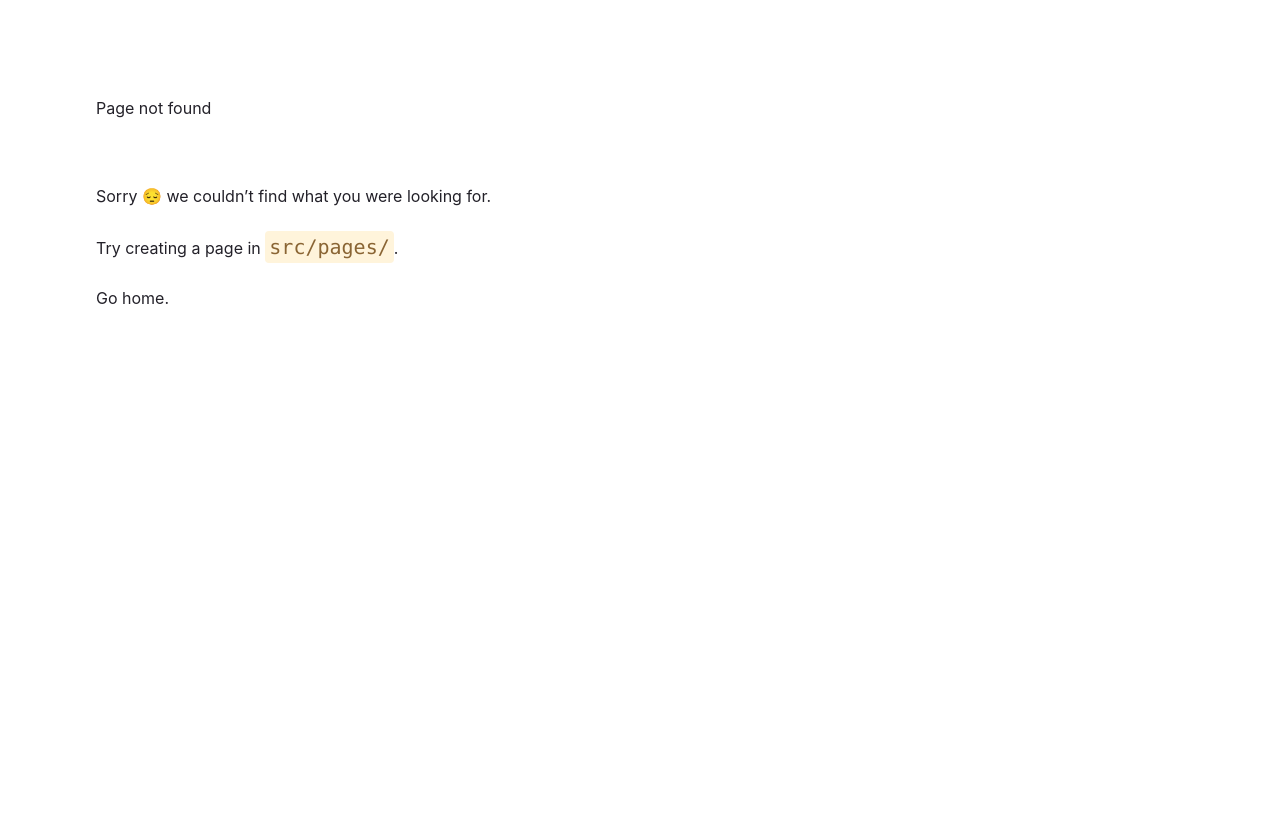
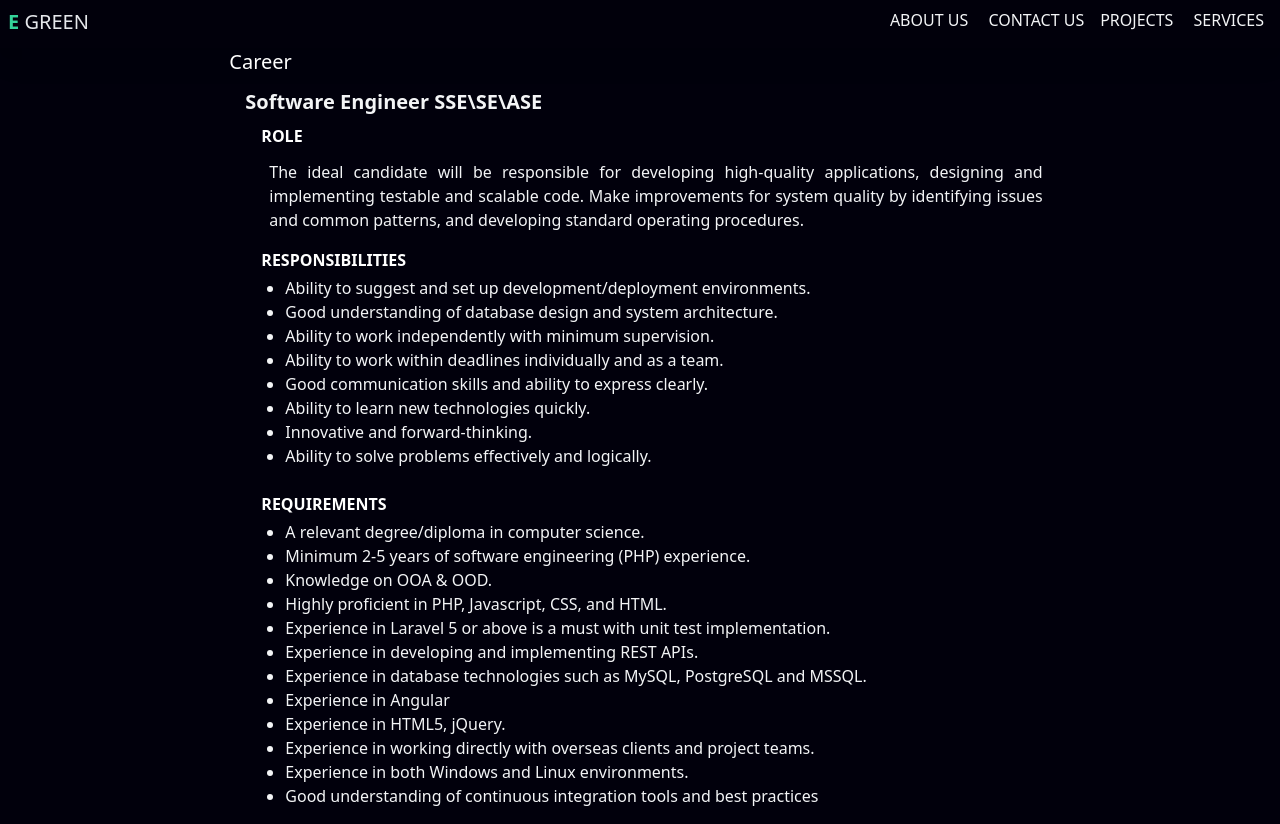
Before and after one commit to e-green/e-green, a Gatsby site: page /career in a window 1280 px wide. Before the commit this address had no page. Before the commit the page ends 800 px from the top, so only its background shows below. Built offline with nearby package versions, Linux system fonts and the light colour scheme; Gatsby itself is replaced by a stand-in of ours.

Commit message:
Update content

```diff
--- a/src/components/layout.js
+++ b/src/components/layout.js
@@ -19,7 +19,7 @@ const PageLayout = ({ children }) => {
     return (
         <main
 
-            className=" w-full h-screen flex flex-col bg-web">
+            className=" w-full min-h-screen flex flex-col bg-web font-sans">
             <nav className="h-12 w-full  mb-12 md:mb-0 bg-black bg-opacity-5 shadow-xl px-2 py-2 flex flex-row justify-between">
                 <div className="text-gray-200 object-center text-xl cursor-pointer">
                     <Link to="/">
--- a/src/pages/about.js
+++ b/src/pages/about.js
@@ -11,17 +11,15 @@ const AboutUsPage = () => {
                             <span className={"font-bold"}> we are </span>
                         </h1>
                         <p className={"text-gray-200 text-justify font-medium"}>
-                            In 2014 founder and CEO Dewmal start E-Green Software Company to set out to revolutionize enterprise IT.
-                            Today E-Green is the company that provides a comprehensive, open source ecosystem platform for the
-                            connected business.
-                            We are created creative, valuable software to global world for their business.
-
-                            E-Green strives to offer the best solution for your business and impartial advice at an honest price.
-                            We are constantly investigating new technologies and recommend them when they make sense.
-
-                            Whether it's website or graphic design, system development or custom programming we
-                            like to keep everything under
-                            one roof to make it easier for our customers.
+                            E-Green  was founded in 2014 with the objective to provide software solutions
+                             to business needs. Today, E-Green is a company that provides a
+                             comprehensive, open source ecosystem platform for the connected business.
+                             We have created creative, valuable software for customers' business.
+                             E-Green strives to offer the best solution for your business and impartial
+                             advice at an honest price. We are constantly investigating new technologies
+                             and recommend them when they make sense. Whether it's website or graphic design,
+                             system development or custom programming we like to keep everything
+                             under one roof to make it easier for our customers.
                         </p>
                     </div>
                 </div>
--- /dev/null
+++ b/src/pages/career.js
@@ -0,0 +1,69 @@
+import * as React from "react";
+import PageLayout from "../components/layout";
+
+const ProjectsPage = () => {
+    return (
+        <PageLayout>
+            <div className="justify-self-center mb-auto mt-auto grid justify-items-center md:w-2/3">
+                <div className={"px-4"}>
+                    <h1 className={"text-white text-xl mb-3"}>
+                        Career
+                    </h1>
+                    <div className="text-gray-100 ml-4 grid grid-cols-1 gap-8 text-justify">
+                        <div>
+                            <h4 className="text-xl font-bold">Software Engineer SSE\SE\ASE</h4>
+                            <p className="mt-2 font-light pl-4 text-justify">
+                                <div className="font-semibold mb-1 text-white">
+                                    ROLE
+                                </div>
+                                <div className="p-2">
+                                    The ideal candidate will be responsible for developing high-quality applications,
+                                    designing and implementing testable and scalable code. Make improvements
+                                    for system quality by identifying
+                                    issues and common patterns, and developing standard operating procedures.
+                                </div>
+
+                                <div className="font-semibold mt-2 mb-1 text-white">
+                                    RESPONSIBILITIES
+                                </div>
+
+                                <ul className="p-6 pt-0 pb-4 list-disc">
+                                    <li>Ability to suggest and set up development/deployment environments.</li>
+                                    <li>Good understanding of database design and system architecture.</li>
+                                    <li>Ability to work independently with minimum supervision.</li>
+                                    <li>Ability to work within deadlines individually and as a team.</li>
+                                    <li>Good communication skills and ability to express clearly.</li>
+                                    <li>Ability to learn new technologies quickly.</li>
+                                    <li>Innovative and forward-thinking.</li>
+                                    <li>Ability to solve problems effectively and logically.</li>
+                                </ul>
+
+                                <div className="font-semibold mt-2 mb-1 text-white">
+                                    REQUIREMENTS
+                                </div>
+
+                                <ul className="p-6 pt-0 pb-4 list-disc">
+                                    <li>A relevant degree/diploma in computer science.</li>
+                                    <li>Minimum 2-5 years of software engineering (PHP) experience.</li>
+                                    <li>Knowledge on OOA & OOD.</li>
+                                    <li>Highly proficient in PHP, Javascript, CSS, and HTML.</li>
+                                    <li>Experience in Laravel 5 or above is a must with unit test implementation.</li>
+                                    <li>Experience in developing and implementing REST APIs.</li>
+                                    <li>Experience in database technologies such as MySQL, PostgreSQL and MSSQL.</li>
+                                    <li>Experience in Angular</li>
+                                    <li>Experience in HTML5, jQuery.</li>
+                                    <li>Experience in working directly with overseas clients and project teams.</li>
+                                    <li>Experience in both Windows and Linux environments.</li>
+                                    <li>Good understanding of continuous integration tools and best practices</li>
+
+                                </ul>
+                            </p>
+                        </div>
+                    </div>
+                </div>
+            </div>
+        </PageLayout>
+    );
+}
+
+export default ProjectsPage;
--- a/src/pages/contact.js
+++ b/src/pages/contact.js
@@ -12,7 +12,7 @@ const ContactPage = () => {
                         Contact us
                     </h1>
 
-                    <div className="grid grid-cols-12 gap-2 ml-2 text-gray-50">
+                    <div className="grid grid-cols-12 gap-2 ml-2 text-gray-50 w-full">
                         <div className="col-span-1 flex justify-between">
                             <PhoneIcon class="w-4 h-4 self-center  text-gray-100" />
                         </div>
--- a/src/pages/projects.js
+++ b/src/pages/projects.js
@@ -1,11 +1,10 @@
-import * as React from "react"
+import * as React from "react";
 import PageLayout from "../components/layout";
-import { PhoneIcon, MailIcon } from '@heroicons/react/solid'
 
 const ProjectsPage = () => {
     return (
         <PageLayout>
-            <div class="justify-self-center mb-auto mt-auto grid justify-items-center md:w-1/3">
+            <div className="justify-self-center mb-auto mt-auto grid justify-items-center md:w-1/3">
                 <div className={"px-4"}>
                     <h1 className={"text-white text-xl mb-3"}>
                         Projects
--- a/src/pages/services.js
+++ b/src/pages/services.js
@@ -13,9 +13,9 @@ const ServicesPage = () => {
                     <div class="text-gray-100 ml-4 grid grid-cols-2 gap-8 text-justify">
                         <div>
                             <h4 class="text-xl">Application Development</h4>
-                            <p class="mt-2 font-light">Our core business is developing custom and fully interactive software application.
-                                We will develop your company's branding identity,
-                                if it already doesn't have one, and integrate a custom design around it.</p>
+                            <p class="mt-2 font-light">
+                                Our core business is developing custom and fully interactive software applications. We will develop your company's branding identity and integrate a custom design around it.
+                            </p>
                         </div>
 
                         <div>
```
